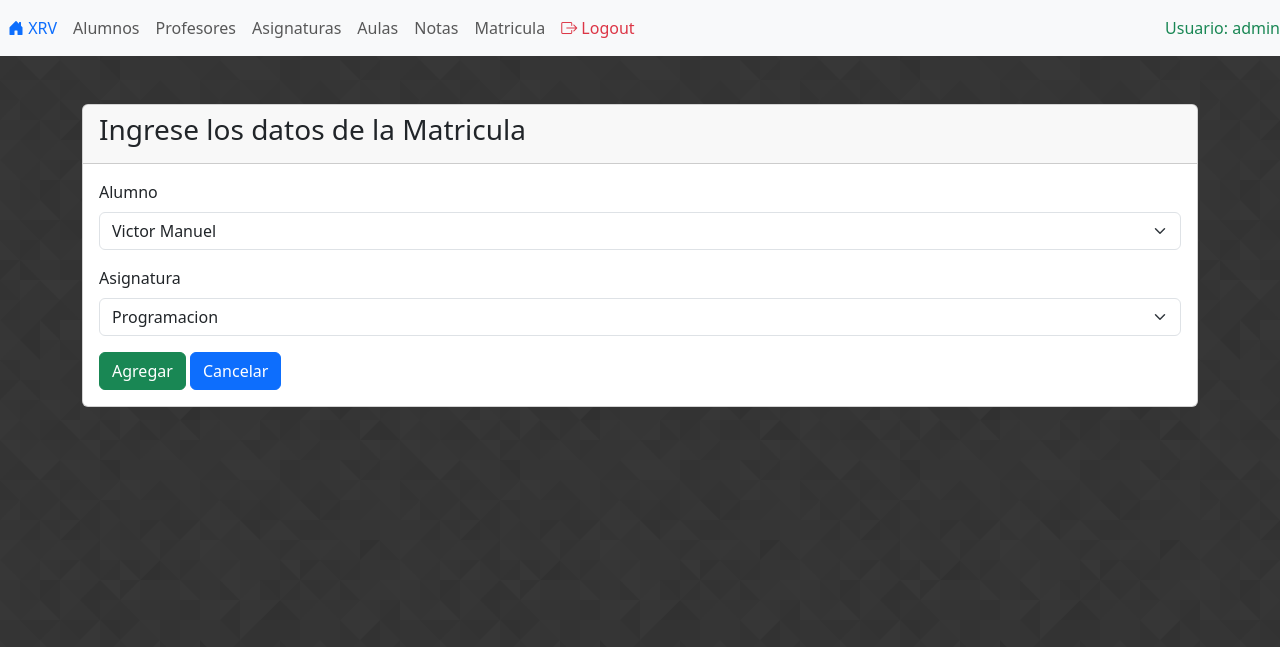
After one commit to rodriazuaga/backend, a PHP site: page /administracion/secciones/matricula/crear.php in a window 1280 px wide. The commit adds this page. Shown: the top 647 px of the page. Run offline with PHP 8.4, Linux system fonts and the light colour scheme; a user stored in the database is signed in; data comes from the database, SQL or seed files in the repository; some libraries are stand-ins or nearby versions.

Commit message:
actualizacion matricula

```diff
--- a/parciales/header.php
+++ b/parciales/header.php
@@ -58,6 +58,9 @@ if(!isset($_SESSION["login_usuario"])){
                     <a class="nav-link" href="<?= $url_base?>secciones/notas/">Notas</a>
                 </li>
                 <li class="nav-item">
+                    <a class="nav-link" href="<?= $url_base?>secciones/matricula/">Matricula</a>
+                </li>
+                <li class="nav-item">
                     <a class="nav-link text-danger" href="<?= $url_base?>logout.php"><i class="bi bi-box-arrow-right"></i>
                         Logout
                     </a>
--- /dev/null
+++ b/secciones/matricula/crear.php
@@ -0,0 +1,86 @@
+<?php include("../../bd.php");
+$error = null;
+$flash = null;
+$stmtUsuarios = $conn->query("SELECT id_usuario, nombre FROM usuarios");
+$usuarios = $stmtUsuarios->fetchAll(PDO::FETCH_ASSOC);
+$stmtAsignaturas = $conn->query("SELECT id_asignatura, asignatura FROM asignaturas");
+$asignaturas = $stmtAsignaturas->fetchAll(PDO::FETCH_ASSOC);
+    if($_POST){
+        if(empty($_POST["alumno"])||empty($_POST["asignatura"])){
+            $error = "Por favor rellene todos los campos.";
+        } else {
+            $alumnoSeleccionado = $_POST["alumno"];
+            $asignaturaSeleccionada = $_POST["asignatura"];
+            $stmtUsuario = $conn->prepare("SELECT id_usuario FROM usuarios WHERE nombre = :nombre");
+            $stmtUsuario->execute([":nombre" => $alumnoSeleccionado]);
+            $resultadoUsuario = $stmtUsuario->fetch(PDO::FETCH_ASSOC);
+            $stmtAsignatura = $conn->prepare("SELECT id_asignatura FROM asignaturas WHERE asignatura = :asignatura");
+            $stmtAsignatura->execute([":asignatura" => $asignaturaSeleccionada]);
+            $resultadoAsignatura = $stmtAsignatura->fetch(PDO::FETCH_ASSOC);
+            $sentencia = $conn->prepare("INSERT INTO matricula (id_usuario, id_asignatura)
+                                        VALUES(:id_usuario, :id_asignatura)");
+            $result = $sentencia->execute([":id_usuario" => $resultadoUsuario["id_usuario"],
+                                            ":id_asignatura" => $resultadoAsignatura["id_asignatura"]]);
+                if ($result){
+                    $flash = "Alumno matriculado correctamente.";
+                } else {
+                    $error = "Error al matricular Alumno.";
+                }
+        }
+    }
+?>
+
+<?php include("../../parciales/header.php");?>
+
+<div class="card mt-5">
+    <div class="card-header">
+        <h3>Ingrese los datos de la Matricula</h3>
+    </div>
+    <div class="card-body">
+        <?php if ($error): ?>
+            <div class="alert alert-danger mt-2">
+                <?= $error ?>
+            </div>
+        <?php endif ?>
+        <form action="" method="post">
+            <div class="mb-3">
+                <label for="alumno" class="form-label">Alumno</label>
+                <select class="form-select form-select-md" name="alumno" id="alumno">
+                    <?php foreach ($usuarios as $usuario): ?>
+                        <option value="<?= $usuario['nombre'] ?>">
+                            <?= $usuario['nombre'] ?>
+                        </option>
+                    <?php endforeach; ?>
+                </select>
+            </div>
+            <div class="mb-3">
+                <label for="asignatura" class="form-label">Asignatura</label>
+                <select class="form-select form-select-md" name="asignatura" id="asignatura">
+                    <?php foreach ($asignaturas as $asignatura): ?>
+                        <option value="<?= $asignatura['asignatura'] ?>">
+                            <?= $asignatura['asignatura'] ?>
+                        </option>
+                    <?php endforeach; ?>
+                </select>
+            </div>
+            <button type="submit" class="btn btn-success">
+                Agregar
+            </button>
+            <a name="" id="" class="btn btn-primary" href="index.php" role="button">
+                Cancelar
+            </a>
+        </form>
+        <?php if ($flash): ?>
+            <div class="alert alert-success mt-2">
+                <?= $flash ?>
+            </div>
+            <script>
+                setTimeout(function(){
+                    window.location.href = "index.php";
+                }, 3000); // 3000 milisegundos (3 segundos)
+            </script>
+        <?php endif ?>
+    </div>
+</div>
+
+<?php include("../../parciales/footer.php");?>
```
Also changed, not shown: secciones/matricula/index.php (added, +52 -0 lines).
